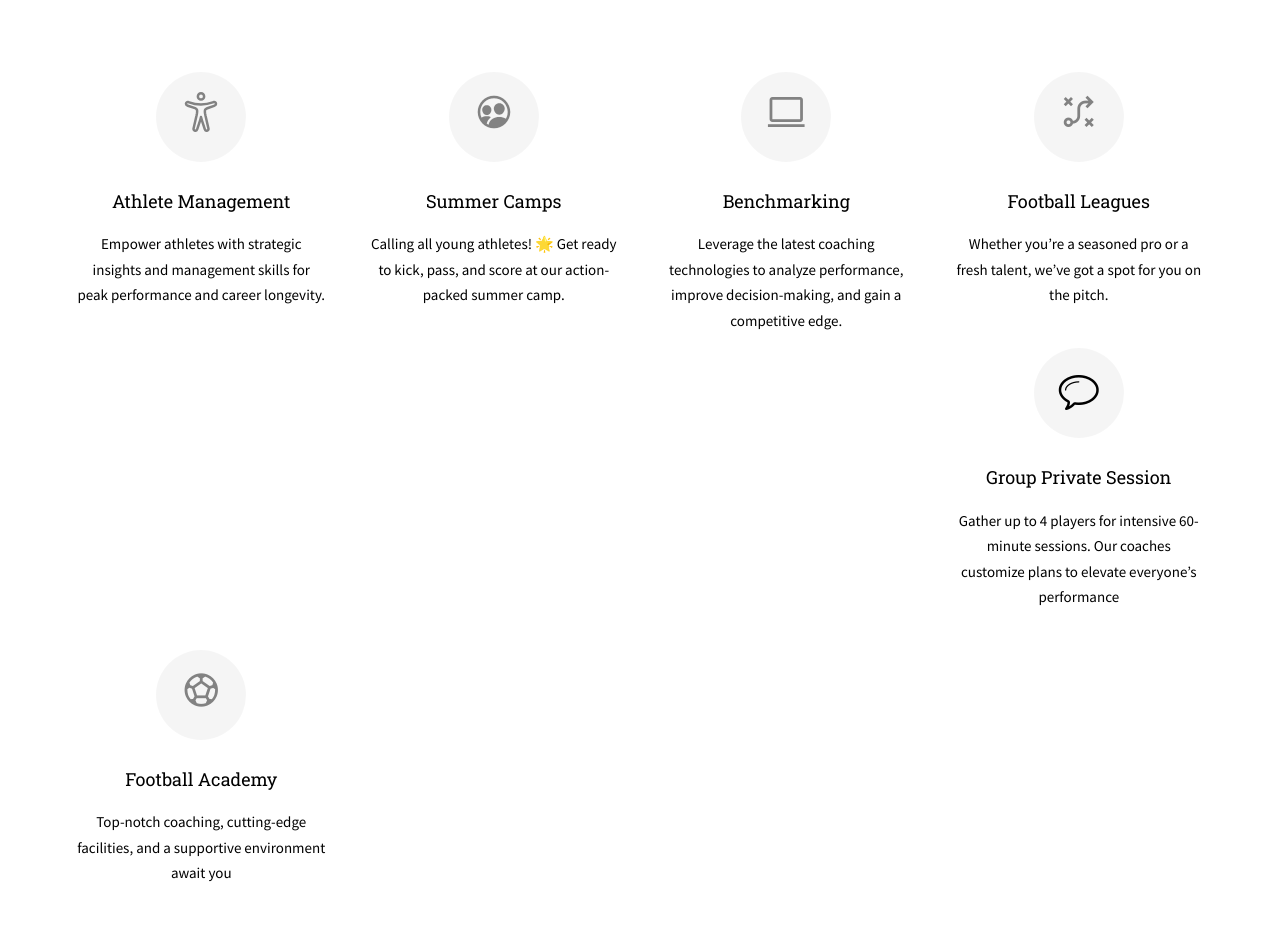
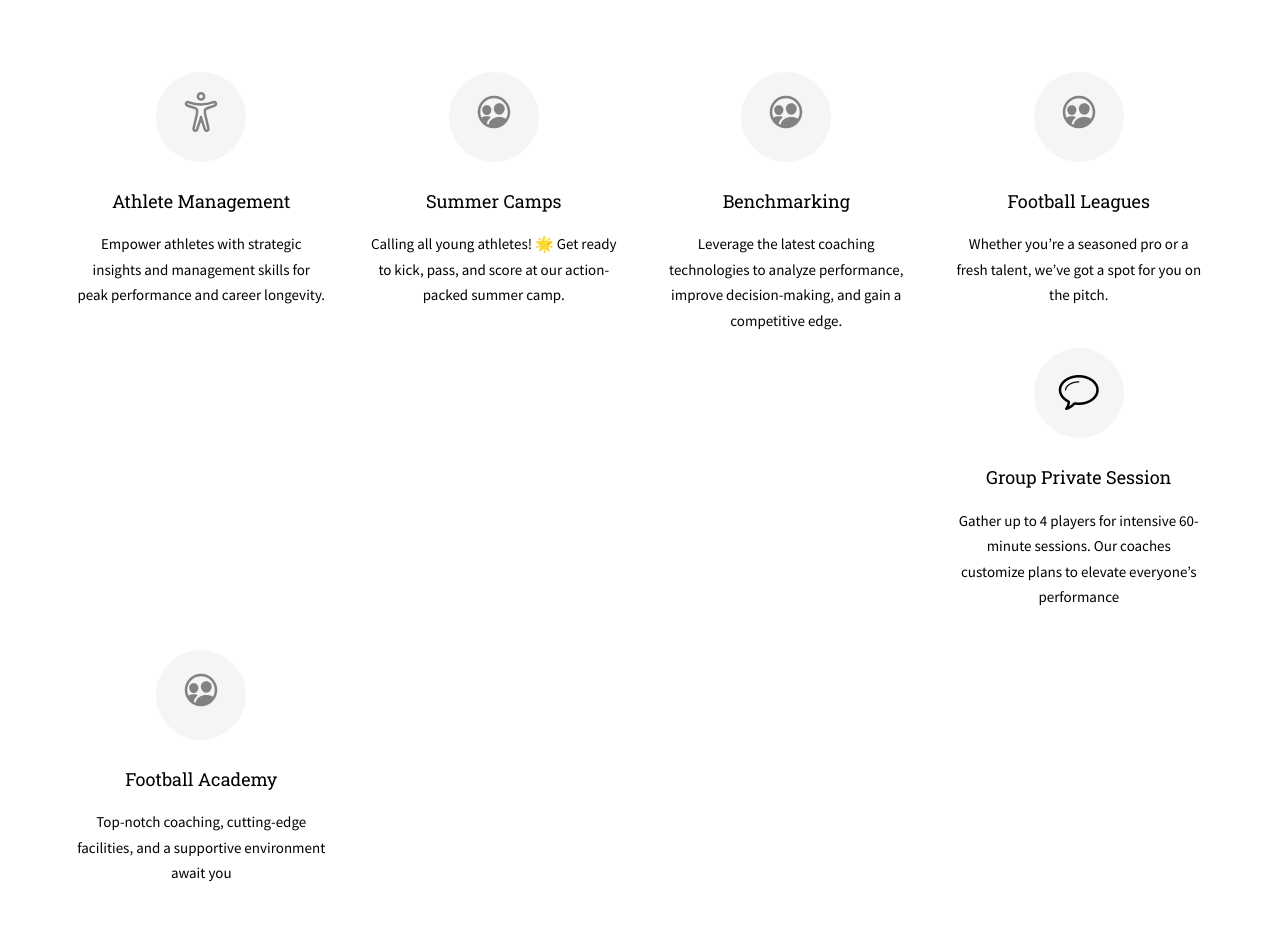
Before and after one commit to Belldevs/EDUBALL-AGAIN, a plain HTML site: page index.html in a window 1280 px wide. Shown: the part 1004-1933 px from the top of the page. Drawn offline with nearby package versions, Linux system fonts and the light colour scheme; files whose address does not match are found by name.

Commit message:
Update index.html

```diff
--- a/index.html
+++ b/index.html
@@ -230,9 +230,8 @@
 				<div class="col-md-3 col-sm-6 text-center animate-box">
 					<div class="services">
 						<span class="icon">
-							<span style="font-size:40px; align-items:center; margin:20px;" class="material-symbols-outlined">
-								computer
-								</span>
+
+							<ion-icon style="font-size:40px; align-items:center; margin:20px;" name="people-circle-outline"></ion-icon>
 						</span>
 						<div class="desc">
 							<h3><a href="#">Benchmarking</a></h3>
@@ -244,9 +243,7 @@
 				<div class="col-md-3 col-sm-6 text-center animate-box">
 					<div class="services">
 						<span class="icon">
-							<span  style="font-size:40px; align-items:center; margin:20px;" class="material-symbols-outlined">
-								tactic
-								</span>
+							<ion-icon style="font-size:40px; align-items:center; margin:20px;" name="people-circle-outline"></ion-icon>
 						</span>
 						<div class="desc">
 							<h3><a href="#">Football Leagues</a></h3>
@@ -270,11 +267,7 @@
 				<div class="col-md-3 col-sm-6 text-center animate-box">
 					<div class="services">
 						<span class="icon">
-
-							<span style="font-size:40px; align-items:center; margin:20px;" class="material-symbols-outlined">
-                                                           sports_soccer
-                                                       </span>
-
+							<ion-icon style="font-size:40px; align-items:center; margin:20px;" name="people-circle-outline"></ion-icon>
 						</span>
 						<div class="desc">
 							<h3><a href="#">Football Academy </a></h3>
```
